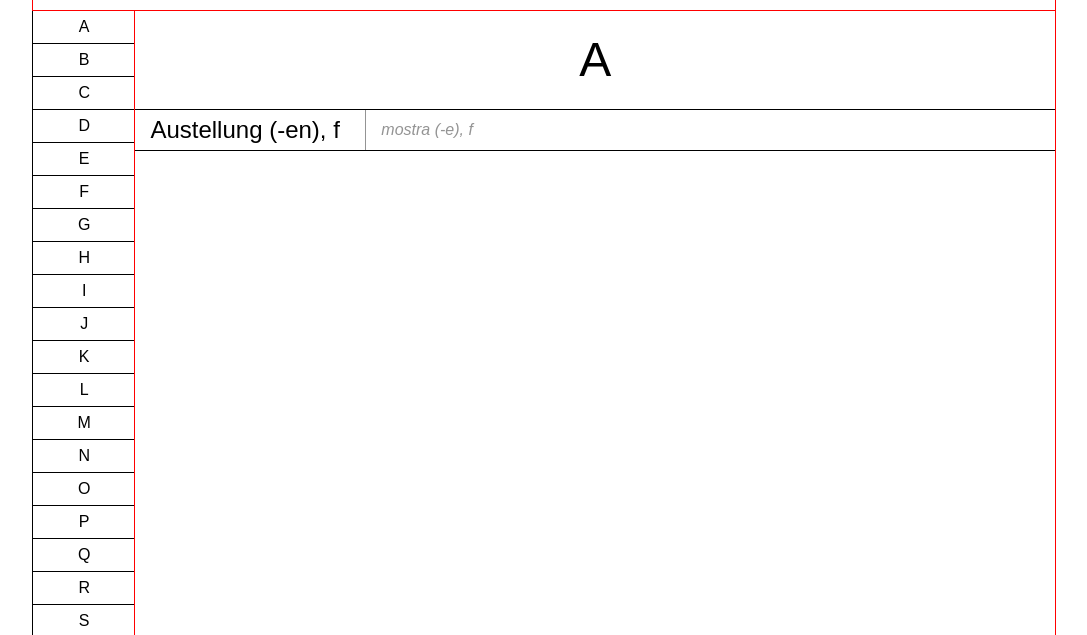
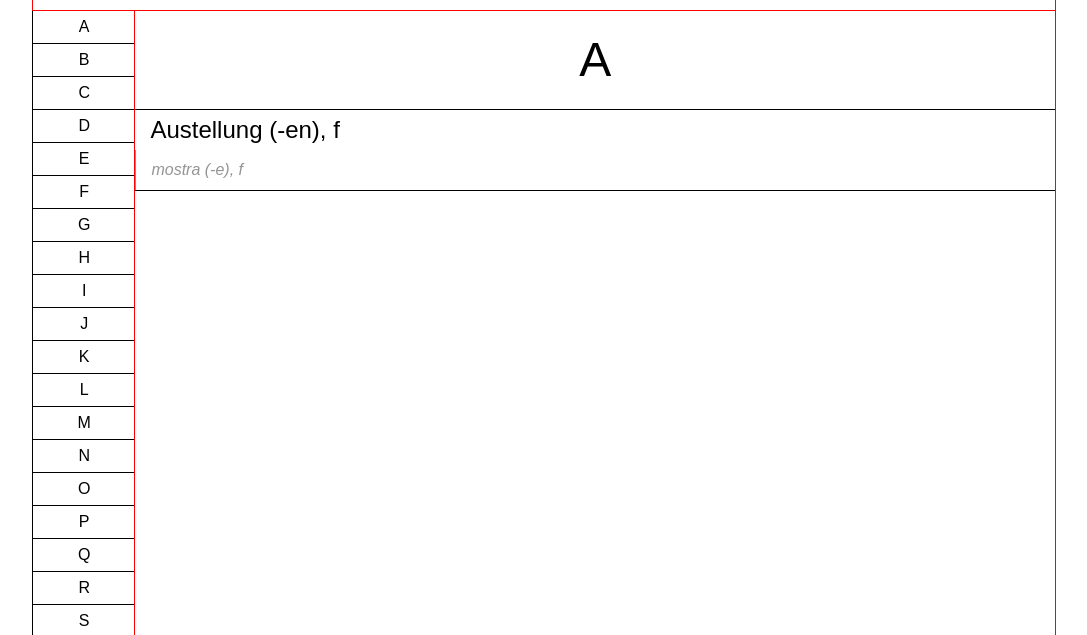
Before and after one commit to Theu/sharedWorterbuch, a plain HTML site: page staticMaster/index.html in a window 1280 px wide. Shown: the part 160-795 px from the top of the page, without its empty margins (96-1183 px from the left). Drawn offline with nearby package versions, Linux system fonts and the light colour scheme; files that its build step writes are made by us from their sources.

Commit message:
03-LOWO used min width

```diff
--- a/staticMaster/swStyle.scss
+++ b/staticMaster/swStyle.scss
@@ -118,7 +118,7 @@ h1 {
   padding: 0 0 0 15px;
   box-sizing: border-box;
   @include breakpoint(desktop) {
-    width: 25%;
+    min-width: 25%;
     border: none;
     padding: 0 0 0 15px;
     font-size: 1.5em;
@@ -132,7 +132,7 @@ h1 {
   font-style: italic;
   color: $midGray;
   @include breakpoint(desktop) {
-    width: 75%;
+    min-width: 75%;
     font-size: 1em;
     border-left: 1px solid $midGray;
   }
```
